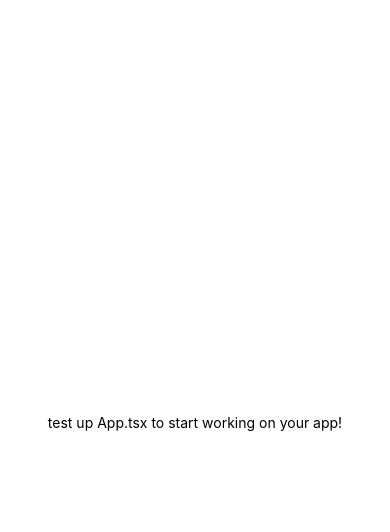
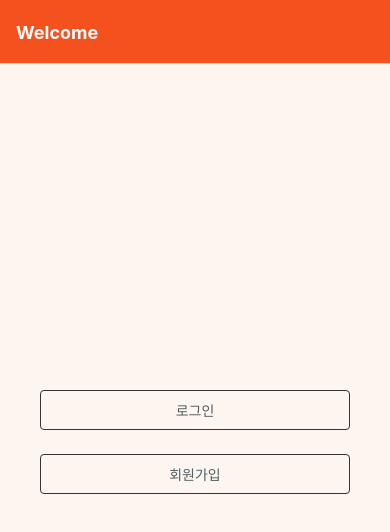
Before and after one commit to solitasroh/todo-native, a React Native app: screen /Welcome in a window 390 px wide. Shown: the top 532 px of the page. Built offline with nearby package versions, Linux system fonts and the light colour scheme.

Commit message:
welcome 추가

```diff
--- a/App.tsx
+++ b/App.tsx
@@ -1,23 +1,29 @@
+import { NavigationContainer } from '@react-navigation/native';
 import { StatusBar } from 'expo-status-bar';
 import * as React from 'react';
-import { StyleSheet, Text, View } from 'react-native';
+import { SafeAreaView, StyleSheet, Text, View } from 'react-native';
+import styled from 'styled-components/native';
+import LoginNavigator from './src/Screens/Navigator';
 
 const styles = StyleSheet.create({
   container: {
     flex: 1,
-    backgroundColor: '#fff',
+    backgroundColor: '#ff2',
     alignItems: 'center',
     justifyContent: 'center',
   },
 });
 
+const Container = styled.View`
+  flex: 1;
+  background-color: #fff;
+`;
+
+const Top = styled(SafeAreaView)`
+  flex: 1;
+`;
 const App: React.FC = () => {
-  return (
-    <View style={styles.container}>
-      <Text>test up App.tsx to start working on your app!</Text>
-      <StatusBar style="auto" />
-    </View>
-  );
+  return <NavigationContainer>{<LoginNavigator />}</NavigationContainer>;
 };
 
 export default App;
--- a/package.json
+++ b/package.json
@@ -9,11 +9,16 @@
     "lint": "eslint --ext .tsx --ext .ts src/"
   },
   "dependencies": {
+    "@react-navigation/native": "^6.0.2",
+    "@react-navigation/stack": "^6.0.7",
     "expo": "~42.0.3",
     "expo-status-bar": "~1.0.4",
     "react": "^17.0.2",
     "react-dom": "17.0.2",
     "react-native": "https://github.com/expo/react-native/archive/sdk-42.0.0.tar.gz",
+    "react-native-gesture-handler": "^1.10.3",
+    "react-native-safe-area-context": "3.2.0",
+    "react-native-screens": "~3.4.0",
     "react-native-web": "~0.17.1",
     "styled-components": "^5.3.1"
   },
--- /dev/null
+++ b/src/Screens/Login/Button.tsx
@@ -0,0 +1,30 @@
+import React from 'react';
+import styled from 'styled-components/native';
+const StyleButton = styled.TouchableOpacity`
+  width: 100%;
+  height: 40px;
+  border-radius: 4px;
+  justify-content: center;
+  align-items: center;
+  border: 1px;
+  border-color: #333333;
+`;
+const Label = styled.Text`
+  color: #515e63;
+`;
+
+interface Props {
+  label: string;
+  style?: Object;
+  onPress?: () => void;
+}
+
+const Button = ({ label, style, onPress }: Props) => {
+  return (
+    <StyleButton style={style} onPress={onPress}>
+      <Label>{label}</Label>
+    </StyleButton>
+  );
+};
+
+export default Button;
--- /dev/null
+++ b/src/Screens/Login/Welcome.tsx
@@ -0,0 +1,44 @@
+import { StackNavigationProp } from '@react-navigation/stack';
+import React from 'react';
+import styled from 'styled-components/native';
+import Button from './Button';
+
+export type LoginNaviParamList = {
+  Welcome: undefined;
+  Login: undefined;
+  CreateAccount: undefined;
+};
+const Container = styled.SafeAreaView`
+  flex: 1;
+  background-color: #fdf6f0;
+  align-items: center;
+  justify-content: center;
+  padding: 40px;
+`;
+type NavigationProp = StackNavigationProp<LoginNaviParamList, 'Welcome'>;
+
+interface Props {
+  navigation: NavigationProp;
+}
+const Welcome = ({ navigation }: Props) => {
+  return (
+    <Container>
+      <Button
+        style={{ marginBottom: 24 }}
+        label="로그인"
+        onPress={() => {
+          navigation.navigate('Login');
+        }}
+      />
+      <Button
+        style={{ marginBottom: 24 }}
+        label="회원가입"
+        onPress={() => {
+          navigation.navigate('CreateAccount');
+        }}
+      />
+    </Container>
+  );
+};
+
+export default Welcome;
--- /dev/null
+++ b/src/Screens/Navigator.tsx
@@ -0,0 +1,58 @@
+import React from 'react';
+import { createStackNavigator } from '@react-navigation/stack';
+import { NavigationContainer } from '@react-navigation/native';
+
+// import Login from '~/Screens/Login/Login';
+// import CreateAccount from '~/Screens/Login/CreateAccount';
+import Welcome from './Login/Welcome';
+
+const Stack = createStackNavigator();
+
+const LoginNavigator = () => {
+  return (
+    <Stack.Navigator>
+      <Stack.Screen
+        name="Welcome"
+        component={Welcome}
+        options={{
+          title: 'Welcome',
+          //headerTransparent : true,
+          headerStyle: {
+            backgroundColor: '#f4511e',
+          },
+          headerTintColor: '#fff',
+          //headerTintColor : '#E70915',
+          headerTitleStyle: {
+            fontWeight: 'bold',
+          },
+        }}
+      />
+      {/* <Stack.Screen
+        name="Login"
+        component={Login}
+        options={{
+          title: 'Login',
+          headerTransparent: true,
+          headerTintColor: '#E70915',
+          headerTitleStyle: {
+            fontWeight: 'bold',
+          },
+        }}
+      />
+      <Stack.Screen
+        name="CreateAccount"
+        component={CreateAccount}
+        options={{
+          title: 'Sign Up',
+          headerTransparent: true,
+          headerTintColor: '#515E63',
+          headerTitleStyle: {
+            fontWeight: 'bold',
+          },
+        }}
+      /> */}
+    </Stack.Navigator>
+  );
+};
+
+export default LoginNavigator;
```
Also changed, not shown: src/Screens/Login/CreateAccount.tsx (added), src/Screens/Login/Login.tsx (added), 1 other file (tests, documents, lock files or other folders).
